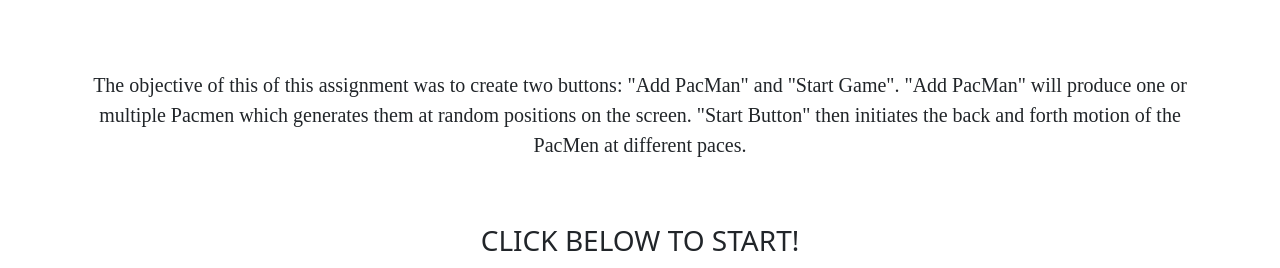
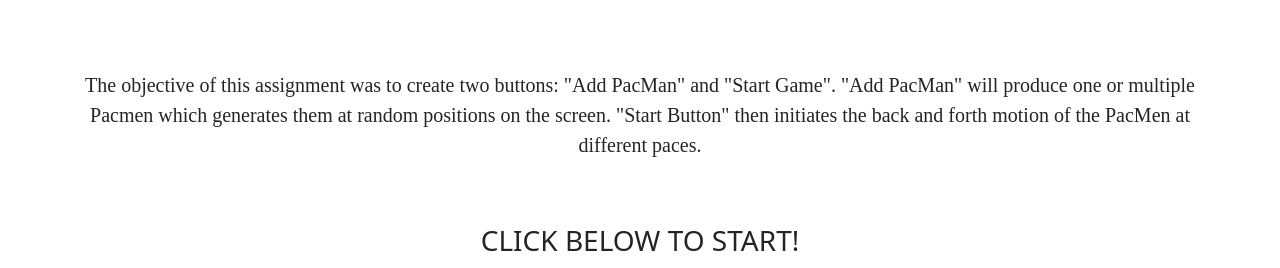
Before and after one commit to gbmurphyyy/gbmurphyyy.github.io, a plain HTML site: page PacMen.html in a window 1280 px wide. Shown: the part 166-434 px from the top of the page. Drawn offline with nearby package versions, Linux system fonts and the light colour scheme.

Commit message:
Update PacMen.html

```diff
--- a/PacMen.html
+++ b/PacMen.html
@@ -49,7 +49,7 @@
           <h1 id="bio">PacMen Exercise</h1>
           <br>
           <br>
-          <p class="lead">The objective of this of this assignment was to create two buttons: "Add PacMan" and "Start Game".
+          <p class="lead">The objective of this assignment was to create two buttons: "Add PacMan" and "Start Game".
               "Add PacMan" will produce one or multiple Pacmen which generates them at random positions on the screen.
               "Start Button" then initiates the back and forth motion of the PacMen at different paces.
           </p>
```
